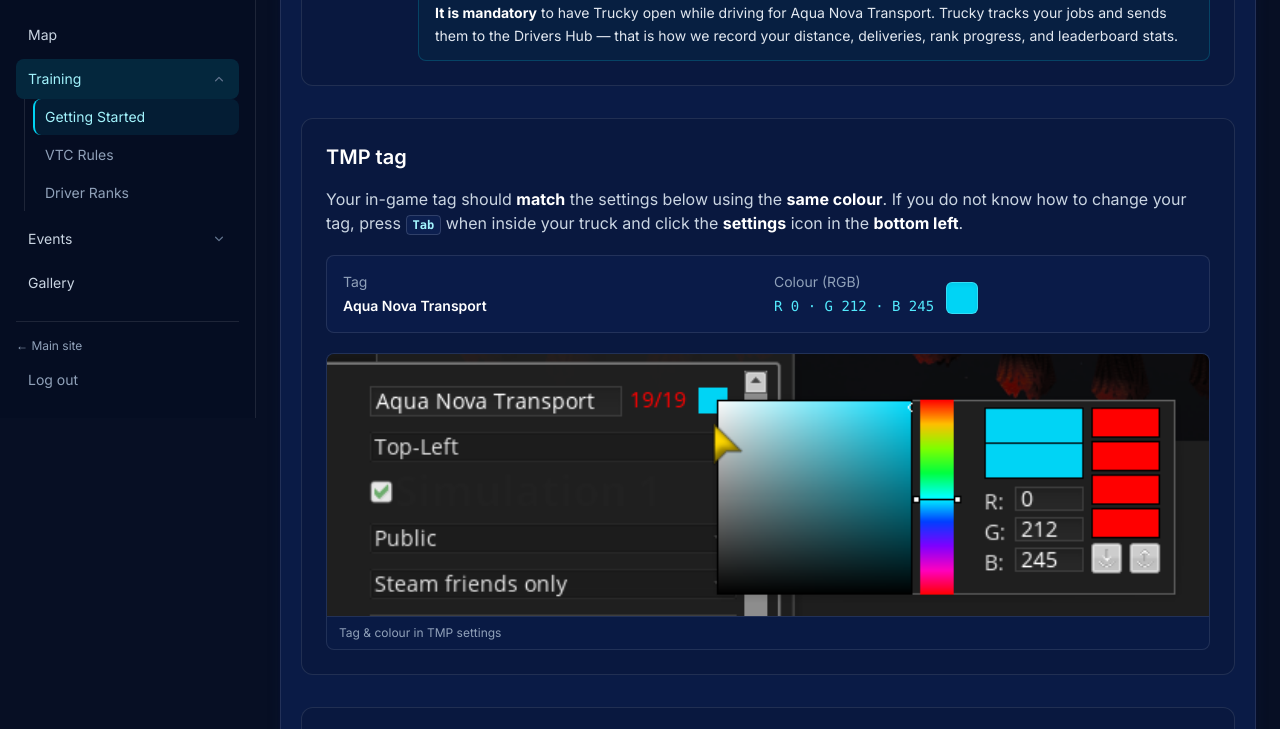
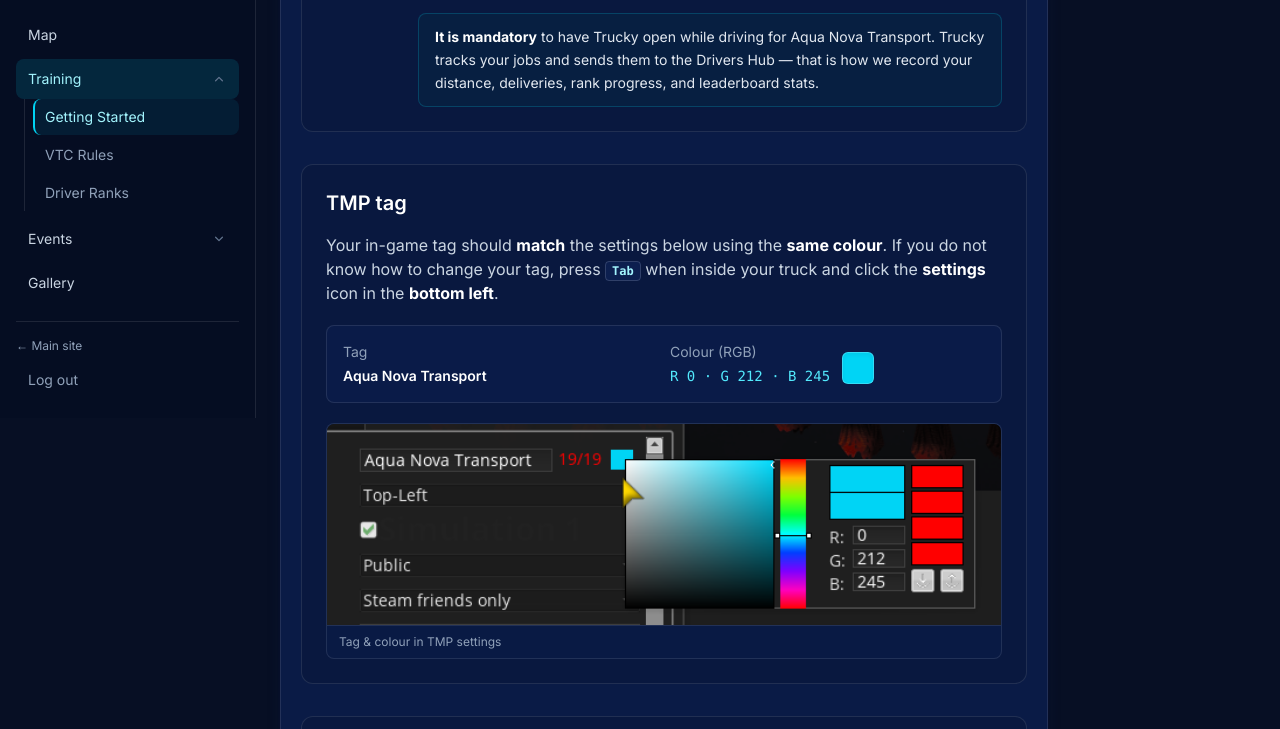
Before and after one commit to SalmonIsCool/aqua-nova-website, an Astro site: page /hub/training/getting-started in a window 1280 px wide. Shown: the part 382-1111 px from the top of the page. Built offline with nearby package versions, Linux system fonts and the light colour scheme; Astro itself is replaced by a stand-in of ours.

Commit message:
more bugs

```diff
--- a/src/pages/hub/training/getting-started.astro
+++ b/src/pages/hub/training/getting-started.astro
@@ -13,7 +13,7 @@
     { label: "Getting Started" }
   ]}
 >
-  <article class="hub-panel w-full">
+  <article class="hub-panel max-w-3xl">
     <h1 class="hub-page-title">Welcome to {siteConfig.name} 👋</h1>
     <p class="mt-4 text-slate-300">
       Everything you need to get on the road with Aqua Nova — Trucky, your TruckersMP tag, company paint jobs, and how the
```
